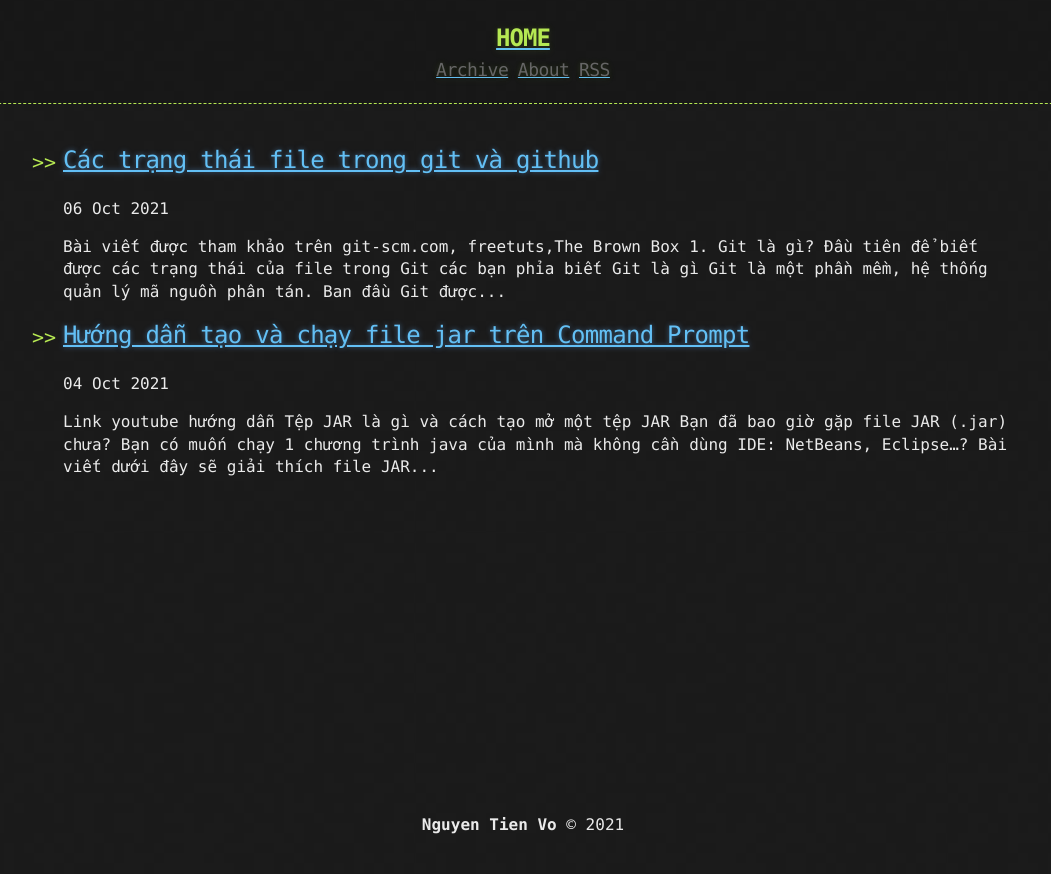
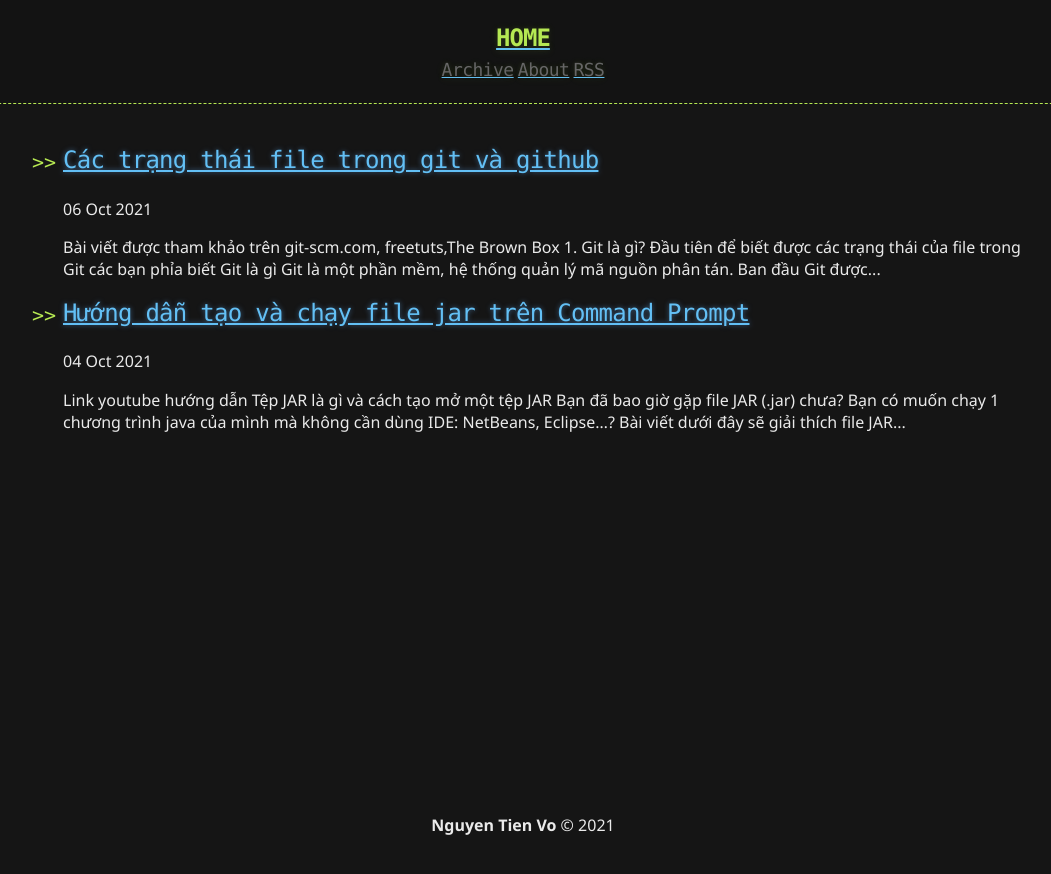
Before and after one commit to TienVoNguyen/IT-Blog, a Jekyll site: the page built from index.html, in a window 1280 px wide. Shown: the top 874 px of the page, without its empty margins (117-1168 px from the left). Built offline with Jekyll 4.4.1, drawn with Linux system fonts in a browser that asks for light colours; the list of posts is cut into pages by our own code.

```diff
--- a/_sass/base.scss
+++ b/_sass/base.scss
@@ -14,11 +14,11 @@ $blockquote-border: $dove-grey !default;
 body {
   margin: 0;
   padding: 0;
-  background: $body-background url("../assets/bkg.png") 0 0;
+  background: $body-background  0 0;
   color: $body-foreground;
   font-size: 16px;
   line-height: 1.5;
-  font-family: Monaco, "Bitstream Vera Sans Mono", "Lucida Console", Terminal, monospace;
+  font-family: 'Segoe UI', Tahoma, Geneva, Verdana, sans-serif, "Bitstream Vera Sans Mono", "Lucida Console", Terminal, monospace;
 }
 
 /* General & 'Reset' Stuff */
```
